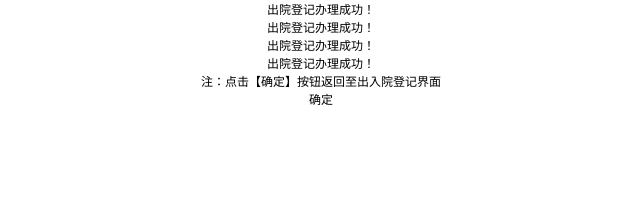
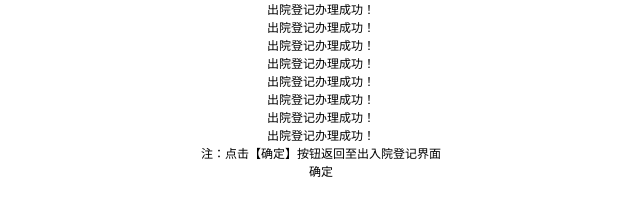
Before and after one commit to jy1216/git-prictice, a plain HTML site: page my-app-test/index.html in a window 1280 px wide. Shown: the whole page, without its empty margins (319-959 px from the left). Drawn offline with Linux system fonts and the light colour scheme.

Commit message:
创建首页index---测试03创建分支

```diff
--- a/my-app-test/index.html
+++ b/my-app-test/index.html
@@ -26,6 +26,10 @@
         <p>出院登记办理成功！</p>
         <p>出院登记办理成功！</p>
         <p>出院登记办理成功！</p>
+        <p>出院登记办理成功！</p>
+        <p>出院登记办理成功！</p>
+        <p>出院登记办理成功！</p>
+        <p>出院登记办理成功！</p>
     </div>
     <p class="text-center">注：点击【确定】按钮返回至出入院登记界面</p>
     <div class="confirm-button" ng-click="queding()">确定</div>
```
